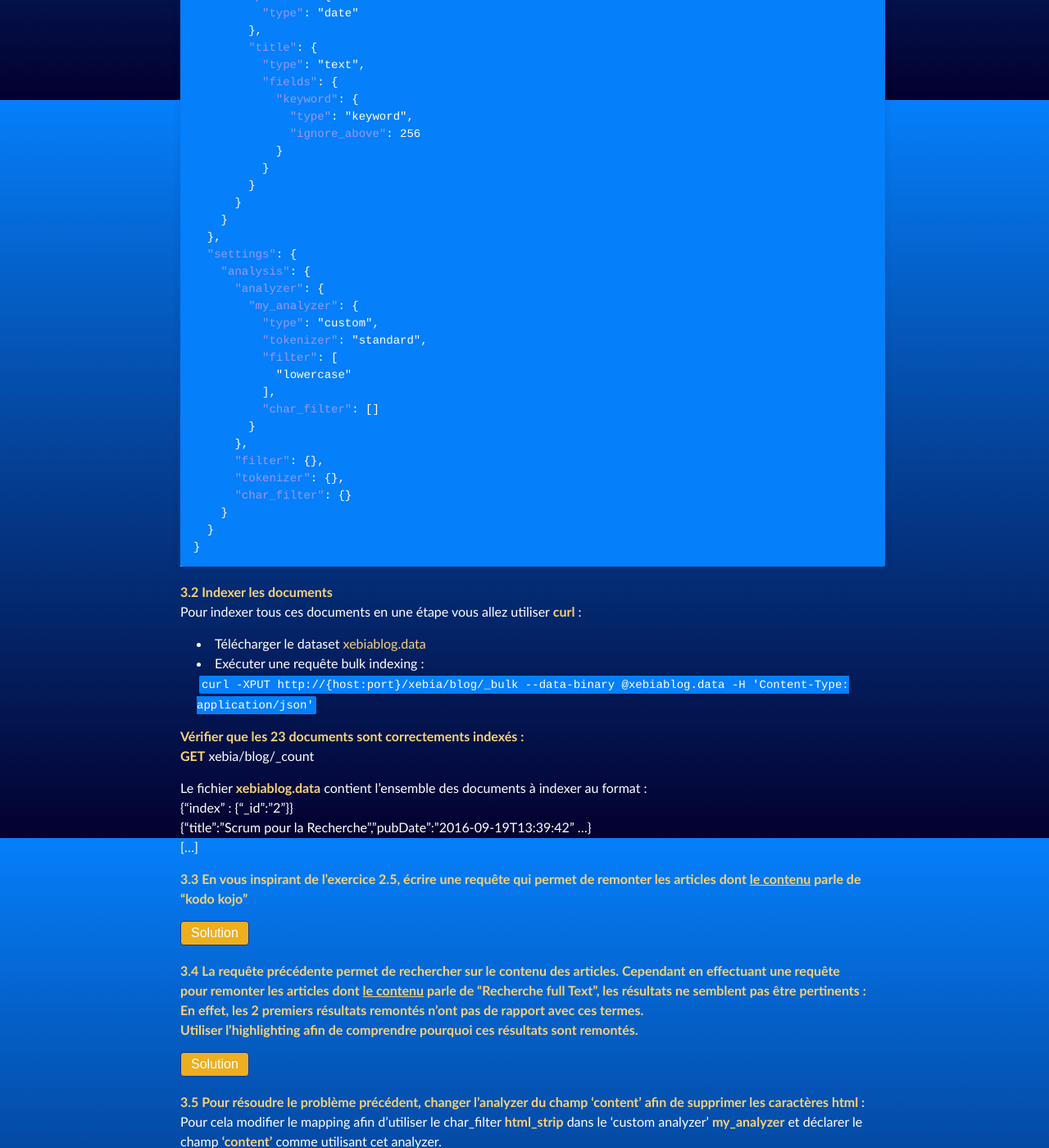
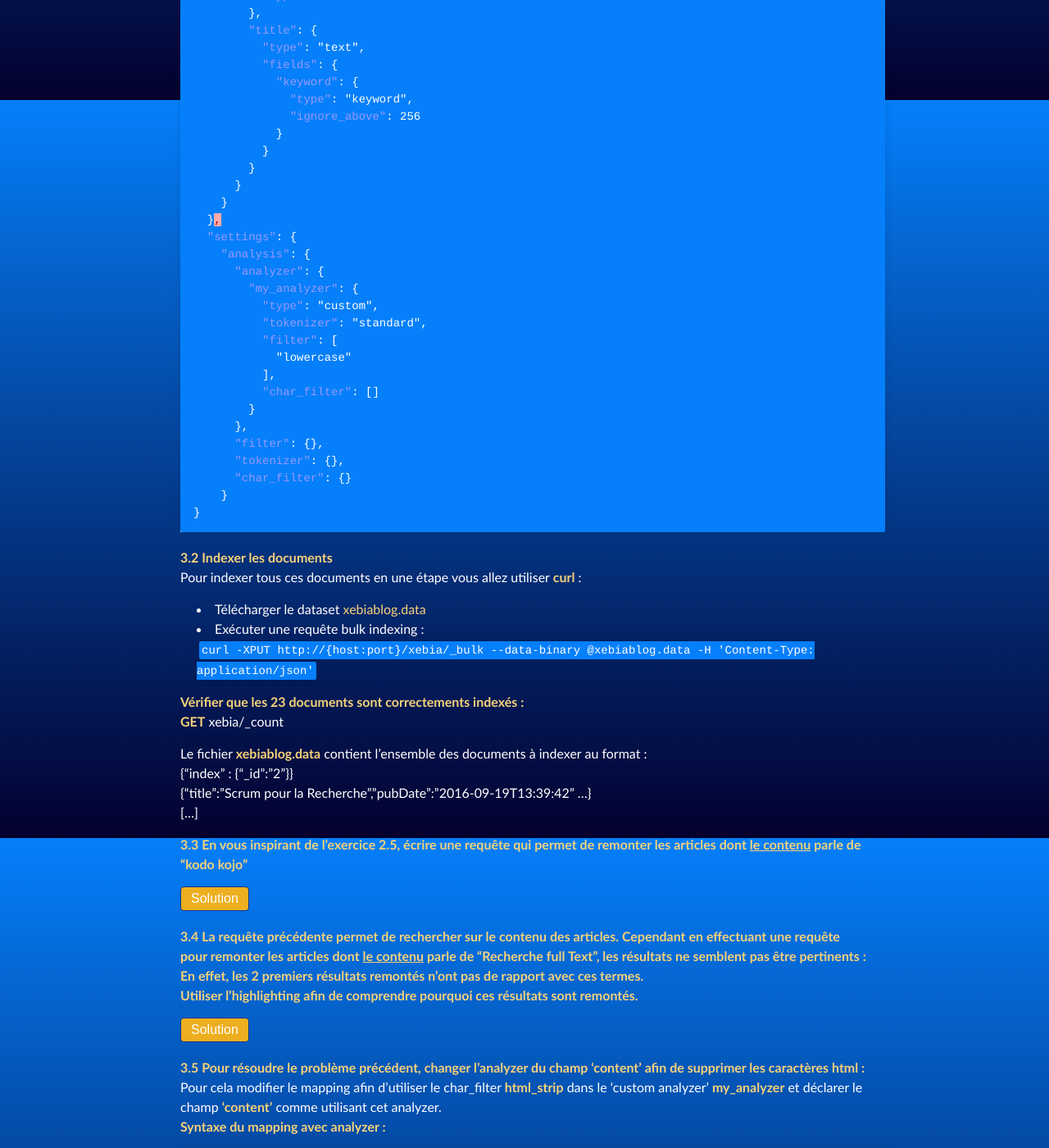
Before and after one commit to oziade/oziade.github.io, a Jekyll site: the page built from index.md, in a window 1280 px wide and 1400 px high, scrolled down 3622 px. Shown: the whole window at 82% size. Built offline with Jekyll 4.4.1, drawn with Linux system fonts in a browser that asks for light colours; nearby versions of some CDN libraries; some of the changed text lies outside the part shown.

Commit message:
Remove type for ES 7

```diff
--- a/_includes/chapter_3.md
+++ b/_includes/chapter_3.md
@@ -22,7 +22,6 @@ __PUT__ xebia
 {% highlight json %}
 {
   "mappings": {
-    "blog": {
       "properties": {
         "category": {
           "type": "text",
@@ -91,7 +90,6 @@ __PUT__ xebia
       "tokenizer": {},
       "char_filter": {}
     }
-  }
 }
 {% endhighlight %}
 ---
@@ -100,10 +98,10 @@ Pour indexer tous ces documents en une étape vous allez utiliser __curl__ :
 
  * Télécharger le dataset [xebiablog.data](data/xebiablog.data)
  * Exécuter une requête bulk indexing :
-  `curl -XPUT http://{host:port}/xebia/blog/_bulk --data-binary @xebiablog.data -H 'Content-Type: application/json'`
+  `curl -XPUT http://{host:port}/xebia/_bulk --data-binary @xebiablog.data -H 'Content-Type: application/json'`
 
   __Vérifier que les 23 documents sont correctements indexés :__
-  __GET__ xebia/blog/_count
+  __GET__ xebia/_count
 
 Le fichier __xebiablog.data__ contient l'ensemble des documents à indexer au format :
 {"index" : {"_id":"2"}}
@@ -112,7 +110,7 @@ Le fichier __xebiablog.data__ contient l'ensemble des documents à indexer au fo
 
   __3.3 En vous inspirant de l'exercice [2.5](#2.5), écrire une requête qui permet de remonter les articles dont <u>le contenu</u> parle de "kodo kojo"__
 <blockquote class = 'solution' markdown="1">
-__GET__ xebia/blog/_search
+__GET__ xebia/_search
 {% highlight json %}
 {
     "query": {
@@ -127,7 +125,7 @@ __GET__ xebia/blog/_search
   __3.4 La requête précédente permet de rechercher sur le contenu des articles. Cependant en effectuant une requête pour remonter les articles dont <u>le contenu</u> parle de "Recherche full Text", les résultats ne semblent pas être pertinents : En effet, les 2 premiers résultats remontés n'ont pas de rapport avec ces termes.
 Utiliser l'highlighting afin de comprendre pourquoi ces résultats sont remontés.__
 <blockquote class = 'solution' markdown="1">
-GET xebia/blog/_search
+GET xebia/_search
 {% highlight json %}
 {
     "query": {
@@ -172,7 +170,6 @@ __PUT__ xebia
 {% highlight json %}
 {
   "mappings": {
-    "blog": {
       "properties": {
         "category": {
           "type": "text",
@@ -244,10 +241,9 @@ __PUT__ xebia
       "tokenizer": {},
       "char_filter": {}
     }
-  }
 }
 {% endhighlight %}
-__curl -XPUT "http://{host:port}/xebia/blog/_bulk" --data-binary @xebiablog.data -H 'Content-Type: application/json'__
+__curl -XPUT "http://{host:port}/xebia/_bulk" --data-binary @xebiablog.data -H 'Content-Type: application/json'__
 </blockquote>
 ---
 
@@ -275,7 +271,6 @@ __PUT__ xebia
 {% highlight json %}
 {
   "mappings": {
-    "blog": {
       "properties": {
         "category": {
           "type": "text",
@@ -354,10 +349,9 @@ __PUT__ xebia
       "tokenizer": {},
       "char_filter": {}
     }
-  }
 }
 {% endhighlight %}
-__curl -XPUT "http://{host:port}/xebia/blog/_bulk" --data-binary @xebiablog.data -H 'Content-Type: application/json'__
+__curl -XPUT "http://{host:port}/xebia/_bulk" --data-binary @xebiablog.data -H 'Content-Type: application/json'__
 </blockquote>
 ---
 
@@ -395,7 +389,7 @@ __Syntaxe :__
 
 
 <blockquote class = 'solution' markdown="1">
-GET xebia/blog/_search
+GET xebia/_search
 {% highlight json %}
 {
   "query": {
@@ -433,7 +427,7 @@ GET xebia/blog/_search
 
 
 <blockquote class = 'solution' markdown="1">
-GET xebia/blog/_search
+GET xebia/_search
 {% highlight json %}
 {
   "query": {
@@ -476,7 +470,7 @@ __3.9 Suggestion :__
 ---
   - Effectuer une requête de type suggest
 __Syntaxe :__
-GET xebia/blog/_search
+GET xebia/_search
 {% highlight json %}
 {
     "suggest": {
@@ -501,7 +495,6 @@ PUT xebia
 {% highlight json %}
 {
   "mappings": {
-    "blog": {
       "properties": {
         "category": {
           "type": "text",
@@ -583,12 +576,11 @@ PUT xebia
       "tokenizer": {},
       "char_filter": {}
     }
-  }
 }
 {% endhighlight %}
-curl -XPUT http://localhost:9200/xebia/blog/_bulk --data-binary @xebiablogWithSuggest.data -H 'Content-Type: application/json'
+curl -XPUT http://localhost:9200/xebia/_bulk --data-binary @xebiablogWithSuggest.data -H 'Content-Type: application/json'
 
-GET xebia/blog/_search
+GET xebia/_search
 {% highlight json %}
 {
     "suggest": {
@@ -609,7 +601,7 @@ __3.10 Suggestion fuzzy:__
    Modifiez la requête de suggestion afin de pouvoir remonter les suggestions liées à Docker si l'on saisie "Doker".
    Pour cela, ajoutez le paramètre `"fuzzy":{}` à la requête au même niveau que **field**.
 <blockquote class = 'solution' markdown="1">
-GET xebia/blog/_search
+GET xebia/_search
 {% highlight json %}
 {
     "suggest": {
@@ -630,7 +622,7 @@ __3.11 Agrégation par categories:<a name="3.11"></a>__
   Pour cela utilisez une aggrégations de type __terms__.
 
   __Syntaxe :__
-  GET xebia/blog/_search
+  GET xebia/_search
   {% highlight json %}
   { "size": 0,
     "aggs": {
@@ -649,7 +641,7 @@ __Attention__ : On doit remonter le texte contenu dans le champ __category__ san
 L'attribut __size__ est à 0 car on ne tient pas ici à remonter les documents mais  uniquement le résultat de l'aggrégation
 
 <blockquote class = 'solution' markdown="1">
-GET xebia/blog/_search
+GET xebia/_search
 {% highlight json %}
 { "size": 0,
   "aggs": {
@@ -668,7 +660,7 @@ __3.12 Agrégation auteurs par catégories:<a name="3.12"></a>__
 Nous voulons maintenant remonter les différents auteurs par catégories. Modifier la requête précédente pour ajouter une sous agrégation à l'agrégation par catégories:
 
   __Syntaxe pour ajouter une sous-agrégation:__
-  GET xebia/blog/_search
+  GET xebia/_search
   {% highlight json %}
 {
   "size": 0,
@@ -695,7 +687,7 @@ __Attention__ : Même problème que l'aggrégation précédente : une aggrégati
 
 <blockquote class = 'solution' markdown="1">
 
-GET xebia/blog/_search
+GET xebia/_search
 {% highlight json %}
 {
   "size": 0,
```
